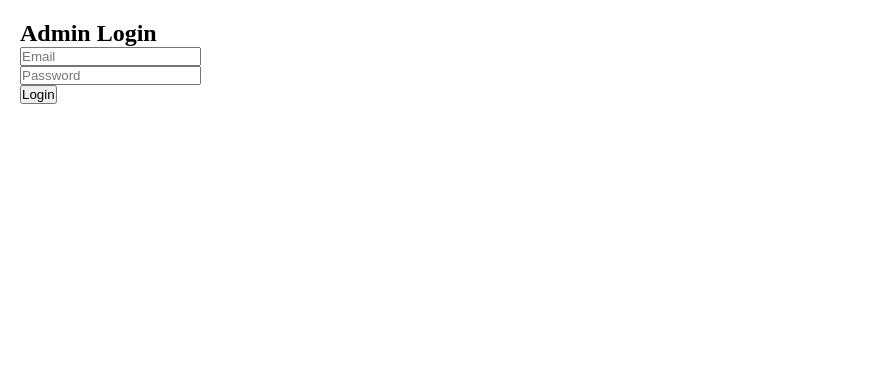
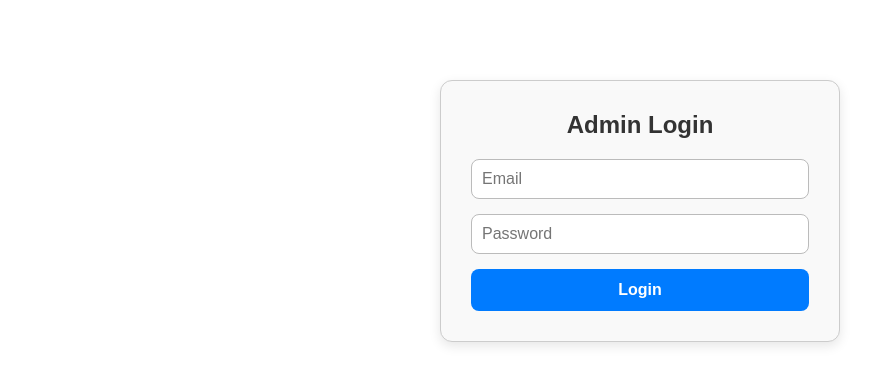
Before and after one commit to anurag207/edgefleet-admin-frontend, a React (Vite) app: page /login in a window 1280 px wide. Shown: the top 384 px of the page, without its empty margins (0-883 px from the left). Built offline with nearby package versions, Linux system fonts and the light colour scheme.

Commit message:
Frontend Css Changes

```diff
--- a/src/AdminPanel.jsx
+++ b/src/AdminPanel.jsx
@@ -29,8 +29,10 @@ function AdminPanel() {
 
   return (
     <div className={styles.container}>
-      <h2 className={styles.heading}>Admin Panel - Active Drones</h2>
-      <button onClick={handleLogout} style={{ float: "right" }}>Logout</button>
+      <div className={styles.header}>
+  <h2 className={styles.heading}>Admin Panel - Active Drones</h2>
+  <button onClick={handleLogout} className={styles.logoutButton}>Logout</button>
+</div>
       <table className={styles.table}>
         <thead>
           <tr>
@@ -41,8 +43,8 @@ function AdminPanel() {
           </tr>
         </thead>
         <tbody>
-          {drones.map((drone) => (
-            <tr key={drone.id}>
+          {drones.map((drone, index) => (
+            <tr key={drone.id} className={index % 2 === 0 ? styles.rowEven : styles.rowOdd}>
               <td>{drone.id}</td>
               <td>{drone.name}</td>
               <td>{drone.status}</td>
--- a/src/AdminPanel.module.css
+++ b/src/AdminPanel.module.css
@@ -1,3 +1,32 @@
+.header {
+  display: flex;
+  justify-content: space-between;
+  align-items: center;
+}
+
+.logoutButton {
+  background-color: #dc3545;
+  color: white;
+  border: none;
+  padding: 8px 16px;
+  font-weight: bold;
+  border-radius: 6px;
+  cursor: pointer;
+  transition: background-color 0.3s ease;
+}
+
+.logoutButton:hover {
+  background-color: #b02a37;
+}
+
+.rowEven {
+  background-color: #ffffff;
+}
+
+.rowOdd {
+  background-color: #f2f2f2;
+}
+
 .container {
     padding: 20px;
     font-family: sans-serif;
--- a/src/App.jsx
+++ b/src/App.jsx
@@ -5,10 +5,11 @@ import DroneDetails from "./DroneDetails";
 import MissionLogs from './Components/MissionLogs';
 import Login from './Components/Login';
 import ProtectedRoute from './ProtectedRoute';
+import Home from './Components/Home/Home';
 
-function Home() {
-  return <h1>Edgefleet Frontend</h1>;
-}
+// function Home() {
+//   return <h1>Edgefleet Frontend</h1>;
+// }
 
 function App() {
   return (
--- a/src/Components/DroneVitals.jsx
+++ b/src/Components/DroneVitals.jsx
@@ -28,12 +28,12 @@ const DroneVitals = ({ droneId }) => {
   if (!vitals) return <p>Loading vitals...</p>;
 
   return (
-    <div style={{ border: "1px solid #ccc", padding: "10px", marginTop: "10px" }}>
+    <div style={{  marginTop: "0px" }}>
       <h3>Drone Vitals</h3>
       <p>🌡 Temperature: <strong>{vitals.temperature}°C</strong></p>
       <p>🔋 Battery: <strong>{vitals.battery}%</strong></p>
       <p>📶 Signal: <strong>{vitals.signal}</strong></p>
-      <p style={{ fontSize: "0.8em", color: "gray" }}>
+      <p style={{ fontSize: "0.85em", color: "#666", marginTop: "8px"  }}>
         Last updated: {new Date(vitals.timestamp).toLocaleTimeString()}
       </p>
     </div>
--- /dev/null
+++ b/src/Components/Home/Home.jsx
@@ -0,0 +1,24 @@
+// Home.js
+import React from 'react';
+import { useNavigate } from 'react-router-dom';
+import styles from './Home.module.css';
+
+function Home() {
+  const navigate = useNavigate();
+
+  return (
+    <div className={styles.page}>
+    <div className={styles.container}>
+      <h1 className={styles.title}>Welcome to EdgeFleet.AI Admin Panel</h1>
+      <p className={styles.description}>
+        This is a drone monitoring dashboard for managing live feeds, vitals, and missions.
+      </p>
+      <button className={styles.button} onClick={() => navigate("/admin")}>
+        Go to Admin Panel
+      </button>
+    </div>
+    </div>
+  );
+}
+
+export default Home;
--- /dev/null
+++ b/src/Components/Home/Home.module.css
@@ -0,0 +1,37 @@
+.page {
+    background-color: #f4f9ff;
+    min-height: 100vh;
+    display: flex;
+    align-items: center;
+    justify-content: center;
+  }
+
+.container {
+    padding: 50px;
+    text-align: center;
+    font-family: sans-serif;
+  }
+
+  .title {
+    font-size: 2rem;
+    margin-bottom: 10px;
+  }
+
+  .description {
+    font-size: 18px;
+    margin: 20px 0;
+  }
+
+  .button {
+    background-color: #007bff;
+    color: white;
+    padding: 10px 20px;
+    border: none;
+    border-radius: 5px;
+    font-size: 16px;
+    cursor: pointer;
+  }
+
+  .button:hover {
+    background-color: #0056b3;
+  }
--- a/src/Components/Login.jsx
+++ b/src/Components/Login.jsx
@@ -1,5 +1,6 @@
 import React, { useState } from "react";
 import { useNavigate } from "react-router-dom";
+import styles from "./Login.module.css";
 
 const Login = () => {
   const [email, setEmail] = useState("");
@@ -30,24 +31,29 @@ const Login = () => {
   };
 
   return (
-    <div style={{ padding: "20px" }}>
-      <h2>Admin Login</h2>
+    <div className={styles.container}>
+      <h2 className={styles.heading}>Admin Login</h2>
       <input
         type="email"
         placeholder="Email"
         value={email}
         onChange={(e) => setEmail(e.target.value)}
-      /><br />
+        className={styles.input}
+      />
       <input
         type="password"
         placeholder="Password"
         value={password}
         onChange={(e) => setPassword(e.target.value)}
-      /><br />
-      <button onClick={handleLogin}>Login</button>
-      {error && <p style={{ color: "red" }}>{error}</p>}
+        className={styles.input}
+      />
+      <button onClick={handleLogin} className={styles.button}>
+        Login
+      </button>
+      {error && <p className={styles.error}>{error}</p>}
     </div>
   );
+
 };
 
 export default Login;
--- /dev/null
+++ b/src/Components/Login.module.css
@@ -0,0 +1,54 @@
+.container {
+    max-width: 400px;
+    margin: 80px auto;
+    padding: 30px;
+    border: 1px solid #ccc;
+    border-radius: 12px;
+    background-color: #f9f9f9;
+    box-shadow: 0 4px 12px rgba(0, 0, 0, 0.1);
+    font-family: sans-serif;
+  }
+
+  .heading {
+    text-align: center;
+    margin-bottom: 20px;
+    color: #333;
+  }
+
+  .input {
+    width: 100%;
+    padding: 10px;
+    margin-bottom: 15px;
+    border: 1px solid #bbb;
+    border-radius: 8px;
+    font-size: 16px;
+    transition: border-color 0.3s ease;
+  }
+
+  .input:focus {
+    border-color: #007bff;
+    outline: none;
+  }
+
+  .button {
+    width: 100%;
+    padding: 12px;
+    background-color: #007bff;
+    color: white;
+    font-size: 16px;
+    font-weight: bold;
+    border: none;
+    border-radius: 8px;
+    cursor: pointer;
+    transition: background-color 0.3s ease;
+  }
+
+  .button:hover {
+    background-color: #0056b3;
+  }
+
+  .error {
+    color: red;
+    text-align: center;
+    margin-top: 10px;
+  }
--- a/src/DroneDetails.jsx
+++ b/src/DroneDetails.jsx
@@ -52,14 +52,25 @@ function DroneDetails() {
         <h3>Live Feed</h3>
         <DroneFeed droneId={drone.id} /> {/* Image Feed Component */}
       </div>
+
+      <hr style={{ margin: '30px 0', borderColor: '#ccc' }} />
         <DroneVitals droneId={drone.id} /> {/* Drone Vitals Component */}
+
+<hr style={{ margin: '10px 0', borderColor: '#ccc' }} />
         <div style={{ marginTop: "20px" }}>
-        <h3>Global Controls</h3>
+        <h3>Global Controls </h3>
 
         {/*  Pause Mission Button */}
         <button
           onClick={() => handleCommand("pause_mission")}
-          style={{ marginRight: "10px", padding: "8px 12px" }}
+          style={{  marginRight: "10px",
+            padding: "10px 16px",
+            backgroundColor: "#ffc107",
+            color: "#000",
+            border: "none",
+            borderRadius: "6px",
+            cursor: "pointer",
+            fontWeight: "bold"}}
         >
           ⏸ Pause Mission
         </button>
@@ -67,12 +78,29 @@ function DroneDetails() {
         {/*  Return to Base Button */}
         <button
           onClick={() => handleCommand("return_to_base")}
-          style={{ padding: "8px 12px" }}
+          style={{
+            padding: "10px 16px",
+            backgroundColor: "#28a745",
+            color: "#fff",
+            border: "none",
+            borderRadius: "6px",
+            cursor: "pointer",
+            fontWeight: "bold"
+          }}
         >
           🚀 Return to Base
         </button>
       </div>
-      <button onClick={() => navigate("/admin")} style={{ marginTop: "20px" }}>
+      <button onClick={() => navigate("/admin")} style={{
+      marginTop: "30px",
+      padding: "10px 16px",
+      backgroundColor: "#6c757d",
+      color: "#fff",
+      border: "none",
+      borderRadius: "6px",
+      cursor: "pointer",
+      fontWeight: "bold"
+    }}>
         ⬅ Back to Drone List
       </button>
     </div>
```
